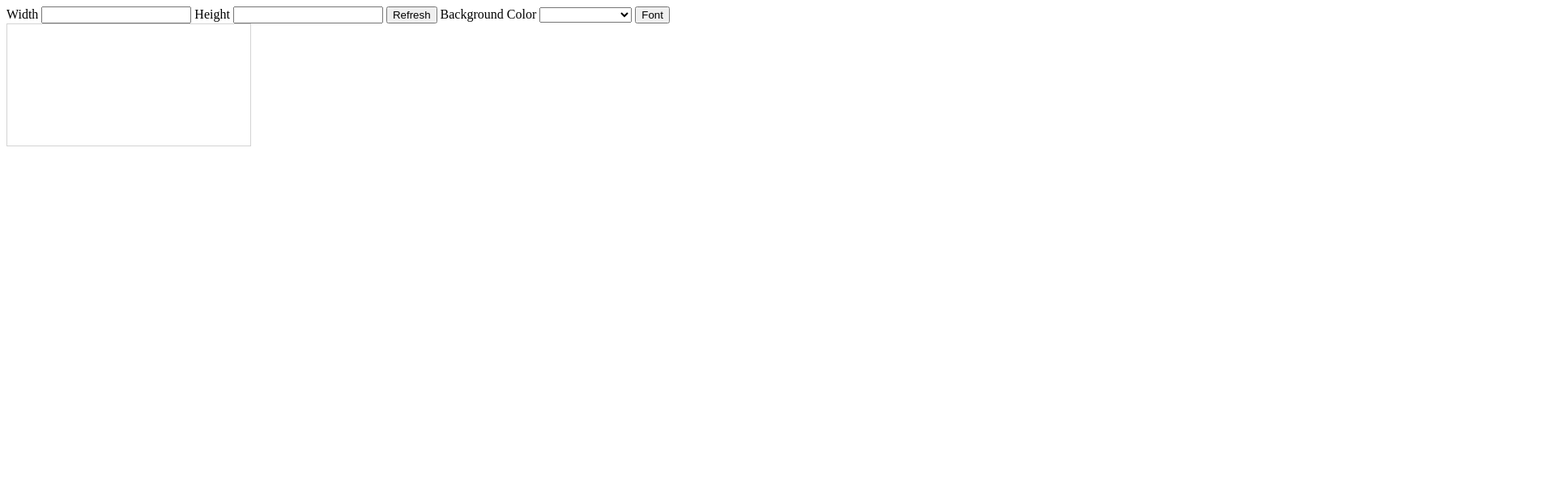
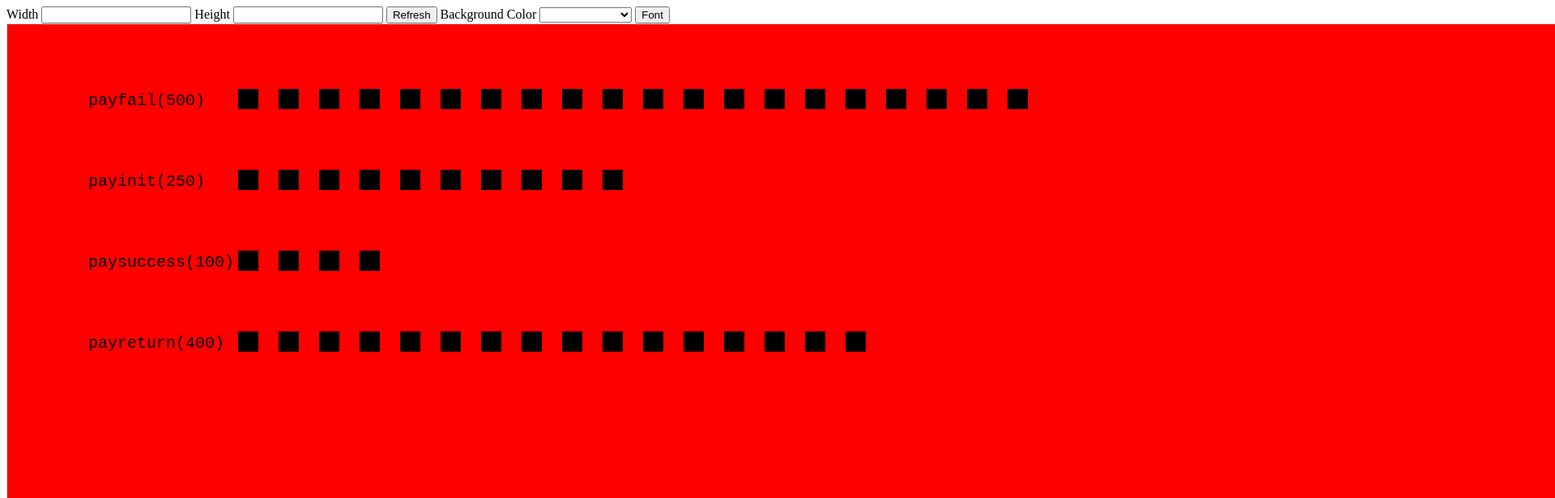
Before and after one commit to dipto104/AngularProject_Json, a website: page iconpat.html in a window 1280 px wide. Both pictures are taken after a click on the button "Font". Shown: the top 616 px of the page at 81% size, 1920 px wide, since content can reach past the window. Drawn offline with Linux system fonts and the light colour scheme.

Commit message:
all value is taken thorugh config file

```diff
--- a/Data/config.json
+++ b/Data/config.json
@@ -1,5 +1,8 @@
 [
-{"type":"fontname","value":"Courier New"},
-{"type":"fontsize","value":"20px"},
-{"type":"fontstyle","value":"bold"}
+{"type":"font_name","value":"Courier New"},
+{"type":"font_size","value":"20px"},
+{"type":"font_style","value":"normal"},
+{"type":"canvas_height","value":"1000"},
+{"type":"canvas_width","value":"10000"},
+{"type":"background_color","value":"red"}
 ]
--- a/Data/input.json
+++ b/Data/input.json
@@ -2,6 +2,6 @@
     {"status":"payfail","value":"500"},
     {"status":"payinit","value":"250"},
     {"status":"paysuccess","value":"100"},
-    {"status":"payreturn","value":"50"}
+    {"status":"payreturn","value":"400"}
 
 ]
--- a/Scripts/canvasangular.js
+++ b/Scripts/canvasangular.js
@@ -60,16 +60,18 @@ var app = angular.module("demo", []);
 
 			$scope.bcchange=function(){
 				var color=$scope.bcname;
+				var jsonconfig=JSON.parse(JSON.stringify($scope.dataconfig));
+				console.log(jsonconfig[5].value);
 
 				$scope.mybody = {
 
-					"background-color" : $scope.bcname
+					"background-color" : jsonconfig[5].value
 					//"background-image": "Img/Back1.jpg"
 
 				}
 			}
 
-			$scope.changefont=function(){
+			/*$scope.changefont=function(){
 				$scope.mybody = {
 
 					"font" : " 15px sans-serif",
@@ -77,32 +79,41 @@ var app = angular.module("demo", []);
 
 				}
 				console.log("fontclick");
-			}
+			}*/
 
 
-		   $scope.printStars = function() {
+		   $scope.changefont = function() {
 
 			var json=JSON.parse(JSON.stringify($scope.datainput));
 
 			var jsonconfig=JSON.parse(JSON.stringify($scope.dataconfig));
+
+			$scope.mybody = {
+
+				"background-color" : jsonconfig[5].value
+				//"background-image": "Img/Back1.jpg"
+
+			}
 
 			//var json=JSON.parse($scope.datainput);
 			//console.log(json[0].status);
 
 			var n = $scope.givenNumber;
 
-			var cheight=$scope.height;
-			var cwidth=$scope.width;
+			var cheight=jsonconfig[3].value;
+			var cwidth=jsonconfig[4].value;
 
 			$scope.rows = [];
 
 
 			var c = document.getElementById("myCanvas");
-			c.width=$scope.width;
-			c.height=$scope.height;
+			c.width=cwidth;
+			c.height=cheight;
 
 			var ctx = c.getContext("2d");
 			ctx.clearRect(0, 0, cwidth, cheight);
+			console.log(cwidth);
+			console.log(cheight);
 
 			/*var background = new Image();
 			background.src = "Img/Back1.jpg";
@@ -134,7 +145,7 @@ var app = angular.module("demo", []);
 			}
 
 
-			maxvalue=maxvalue+maxvalue+maxwidth+100+5;
+			maxvalue=maxvalue+maxvalue+maxwidth+100+5;//maxvalue is the higest range of pixel of bar
 
 			var barsize=25;         //size of the small bar
 			var nbar=0;				//number of bar
--- a/iconpat.html
+++ b/iconpat.html
@@ -46,7 +46,7 @@
         <div>
           <canvas ng-style="mybody" id="myCanvas"  style="border:1px solid #d3d3d3;">
           Your browser does not support the HTML5 canvas tag.
-              <canvas ng-style="mybody2" id="myCanvas2"  style="border:1px solid #d3d3d3;"></canvas>
+
           </canvas>
       </div>
       </div>
```
